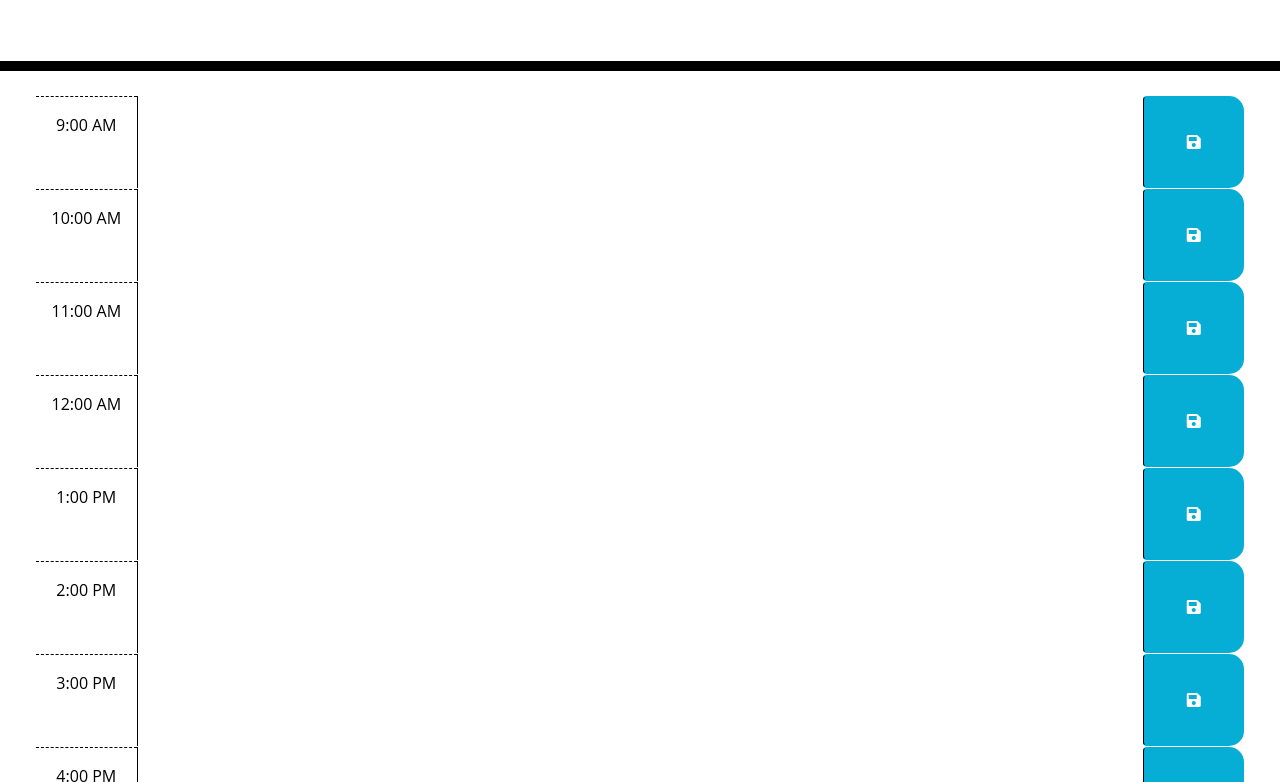
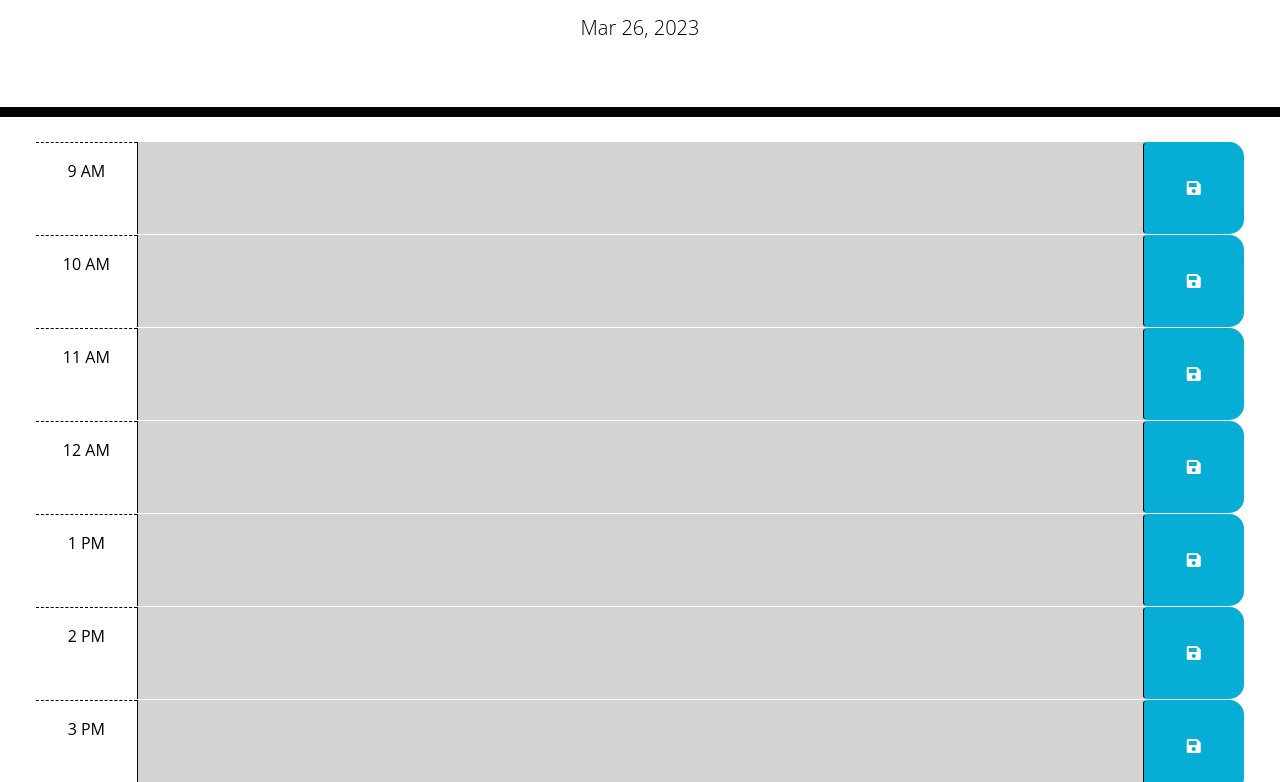
Before and after one commit to MVincent15/dailyPlanner, a plain HTML site: page index.html in a window 1280 px wide. Shown: the part 166-948 px from the top of the page. Drawn offline with nearby package versions, Linux system fonts and the light colour scheme.

Commit message:
added script.js code and changed class=hour-9 to hour-09 to fix bug

```diff
--- a/assets/script.js
+++ b/assets/script.js
@@ -1,9 +1,38 @@
-// Wrap all code that interacts with the DOM in a call to jQuery to ensure that
-// the code isn't run until the browser has finished rendering all the elements
-// in the html.
 $(function () {
-  // TODO: Add a listener for click events on the save button. This code should
-  // use the id in the containing time-block as a key to save the user input in
+  var today = dayjs();
+  $('#currentDay').text(today.format('MMM D, YYYY'));
+
+  var saveButton = $('.saveBtn');
+  var timeBlock = $('.time-block');
+  var currentTime = dayjs().format('HH');
+
+  saveButton.on('click', function() {
+    var hourNumber = $(this).parent().attr('id').split('-')[1];
+    var descriptionValue = $(this).parent().find('.description').val();
+    localStorage.setItem(hourNumber,descriptionValue);
+  });
+
+
+  timeBlock.each(function() {
+    var hour = $(this).attr("id").split('-')[1];
+    var text = $(this).find('.description');
+    text.val(localStorage.getItem(hour));
+
+    if (hour < currentTime) {
+      $(this).addClass('past');
+    } else if (hour === currentTime){
+      $(this).addClass('present');
+    } else {
+      $(this).addClass('future');
+    }
+  });
+
+
+
+
+
+  // TODO: add alistener for click events on the save button. This code should
+  // use the id in the contning time-block as a key to save the user input in
   // local storage. HINT: What does `this` reference in the click listener
   // function? How can DOM traversal be used to get the "hour-x" id of the
   // time-block containing the button that was clicked? How might the id be
@@ -19,5 +48,5 @@ $(function () {
   // the values of the corresponding textarea elements. HINT: How can the id
   // attribute of each time-block be used to do this?
   //
-  // TODO: Add code to display the current date in the header of the page.
+
 });
--- a/index.html
+++ b/index.html
@@ -31,18 +31,8 @@
       <p id="currentDay" class="lead"></p>
     </header>
     <div class="container-fluid px-5">
-      <!-- Use class for "past", "present", and "future" to apply styles to the
-        time-block divs accordingly. The javascript will need to do this by
-        adding/removing these classes on each div by comparing the hour in the
-        id to the current hour. The html provided below is meant to be an example
-        demonstrating how the css provided can be leveraged to create the
-        desired layout and colors. The html below should be removed or updated
-        in the finished product. Remember to delete this comment once the
-        code is implemented.
-        -->
-
-      <div id="hour-9" class="row time-block">
-        <div class="col-2 col-md-1 hour text-center py-3">9:00 AM</div>
+      <div id="hour-09" class="row time-block">
+        <div class="col-2 col-md-1 hour text-center py-3">9 AM</div>
         <textarea class="col-8 col-md-10 description" rows="3"> </textarea>
         <button class="btn saveBtn col-2 col-md-1" aria-label="save">
           <i class="fas fa-save" aria-hidden="true"></i>
@@ -50,7 +40,7 @@
       </div>
 
       <div id="hour-10" class="row time-block">
-        <div class="col-2 col-md-1 hour text-center py-3">10:00 AM</div>
+        <div class="col-2 col-md-1 hour text-center py-3">10 AM</div>
         <textarea class="col-8 col-md-10 description" rows="3"> </textarea>
         <button class="btn saveBtn col-2 col-md-1" aria-label="save">
           <i class="fas fa-save" aria-hidden="true"></i>
@@ -58,7 +48,7 @@
       </div>
 
       <div id="hour-11" class="row time-block">
-        <div class="col-2 col-md-1 hour text-center py-3">11:00 AM</div>
+        <div class="col-2 col-md-1 hour text-center py-3">11 AM</div>
         <textarea class="col-8 col-md-10 description" rows="3"> </textarea>
         <button class="btn saveBtn col-2 col-md-1" aria-label="save">
           <i class="fas fa-save" aria-hidden="true"></i>
@@ -66,7 +56,7 @@
       </div>
 
       <div id="hour-12" class="row time-block">
-        <div class="col-2 col-md-1 hour text-center py-3">12:00 AM</div>
+        <div class="col-2 col-md-1 hour text-center py-3">12 AM</div>
         <textarea class="col-8 col-md-10 description" rows="3"> </textarea>
         <button class="btn saveBtn col-2 col-md-1" aria-label="save">
           <i class="fas fa-save" aria-hidden="true"></i>
@@ -74,7 +64,7 @@
       </div>
 
       <div id="hour-13" class="row time-block">
-        <div class="col-2 col-md-1 hour text-center py-3">1:00 PM</div>
+        <div class="col-2 col-md-1 hour text-center py-3">1 PM</div>
         <textarea class="col-8 col-md-10 description" rows="3"> </textarea>
         <button class="btn saveBtn col-2 col-md-1" aria-label="save">
           <i class="fas fa-save" aria-hidden="true"></i>
@@ -82,7 +72,7 @@
       </div>
 
       <div id="hour-14" class="row time-block">
-        <div class="col-2 col-md-1 hour text-center py-3">2:00 PM</div>
+        <div class="col-2 col-md-1 hour text-center py-3">2 PM</div>
         <textarea class="col-8 col-md-10 description" rows="3"> </textarea>
         <button class="btn saveBtn col-2 col-md-1" aria-label="save">
           <i class="fas fa-save" aria-hidden="true"></i>
@@ -90,7 +80,7 @@
       </div>
 
       <div id="hour-15" class="row time-block">
-        <div class="col-2 col-md-1 hour text-center py-3">3:00 PM</div>
+        <div class="col-2 col-md-1 hour text-center py-3">3 PM</div>
         <textarea class="col-8 col-md-10 description" rows="3"> </textarea>
         <button class="btn saveBtn col-2 col-md-1" aria-label="save">
           <i class="fas fa-save" aria-hidden="true"></i>
@@ -98,7 +88,7 @@
       </div>
 
       <div id="hour-16" class="row time-block">
-        <div class="col-2 col-md-1 hour text-center py-3">4:00 PM</div>
+        <div class="col-2 col-md-1 hour text-center py-3">4 PM</div>
         <textarea class="col-8 col-md-10 description" rows="3"> </textarea>
         <button class="btn saveBtn col-2 col-md-1" aria-label="save">
           <i class="fas fa-save" aria-hidden="true"></i>
@@ -106,7 +96,7 @@
       </div>
 
       <div id="hour-17" class="row time-block">
-        <div class="col-2 col-md-1 hour text-center py-3">5:00 PM</div>
+        <div class="col-2 col-md-1 hour text-center py-3">5 PM</div>
         <textarea class="col-8 col-md-10 description" rows="3"> </textarea>
         <button class="btn saveBtn col-2 col-md-1" aria-label="save">
           <i class="fas fa-save" aria-hidden="true"></i>
```
